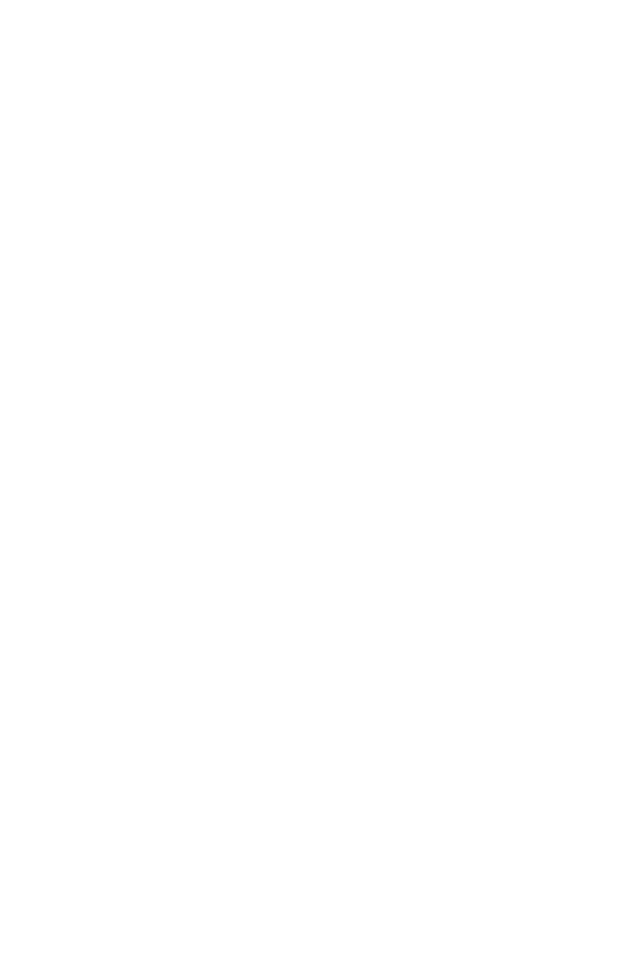
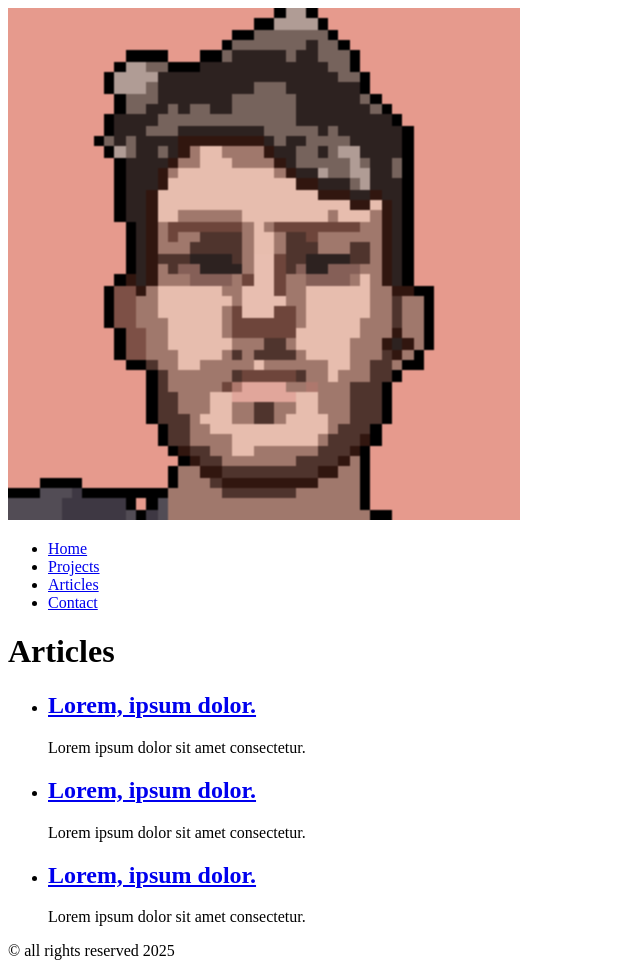
Before and after one commit to jdevillet/Basic-HTML-Website, a plain HTML site: page articles.html in a window 1280 px wide. Shown: the whole page, without its empty margins (0-640 px from the left). Before the commit the page ends 800 px from the top, so only its background shows below. Drawn offline with Linux system fonts and the light colour scheme.

Commit message:
other pages completed

```diff
--- a/articles.html
+++ b/articles.html
@@ -0,0 +1,63 @@
+<!DOCTYPE html>
+<html lang="en">
+
+<head>
+  <meta charset="UTF-8" />
+  <meta name="viewport" content="width=device-width, initial-scale=1.0" />
+  <title>Articles | CV WEBSITE</title>
+  <!-- SEO Meta Tags -->
+  <meta name="description" content="My articles" />
+  <meta name="keywords" content="Articles frontend development" />
+  <meta name="author" content="Me" />
+  <!-- og Meta Tags -->
+  <meta property="og:title" content="Me, Developer" />
+  <meta property="og:description" content="My Articles" />
+  <meta property="og:image" content="" />
+  <meta property="og:type" content="website" />
+  <meta property="og:url" content="" />
+  <!-- Favicon -->
+  <link rel="icon" href="" type="image/x-icon" />
+</head>
+
+<body>
+  <header>
+    <div class="logo">
+      <img src="./assets/img/pixelpp.png" class="logo" alt="Photo of me">
+    </div>
+
+    <nav>
+      <ul>
+        <li><a href="/index.html">Home</a></li>
+        <li><a href="/projects.html">Projects</a></li>
+        <li><a href="/articles.html">Articles</a></li>
+        <li><a href="/contact.html">Contact</a></li>
+      </ul>
+    </nav>
+
+  </header>
+
+  <div class="articles">
+    <h1>Articles</h1>
+    <ul>
+      <li>
+        <h2><a href="#">Lorem, ipsum dolor.</a></h2>
+        <p>Lorem ipsum dolor sit amet consectetur.</p>
+      </li>
+      <li>
+        <h2><a href="#">Lorem, ipsum dolor.</a></h2>
+        <p>Lorem ipsum dolor sit amet consectetur.</p>
+      </li>
+      <li>
+        <h2><a href="#">Lorem, ipsum dolor.</a></h2>
+        <p>Lorem ipsum dolor sit amet consectetur.</p>
+      </li>
+    </ul>
+  </div>
+
+  <footer>
+    <p>&copy; all rights reserved 2025</p>
+  </footer>
+
+</body>
+
+</html>
```
Also changed, not shown: contact.html (+61 -0 lines), index.html (+3 -1 lines), projects.html (+75 -0 lines).
